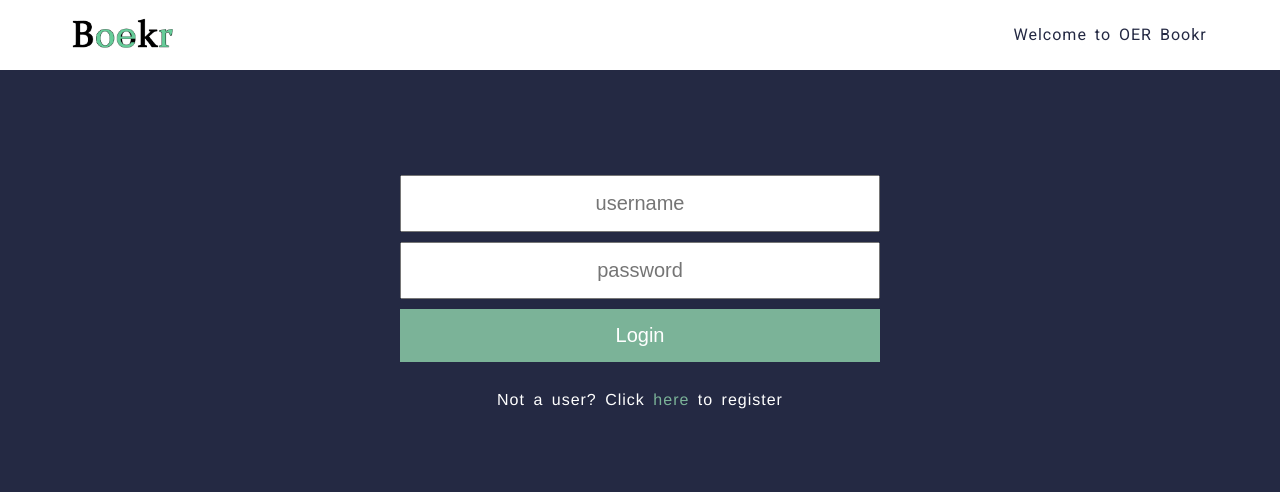
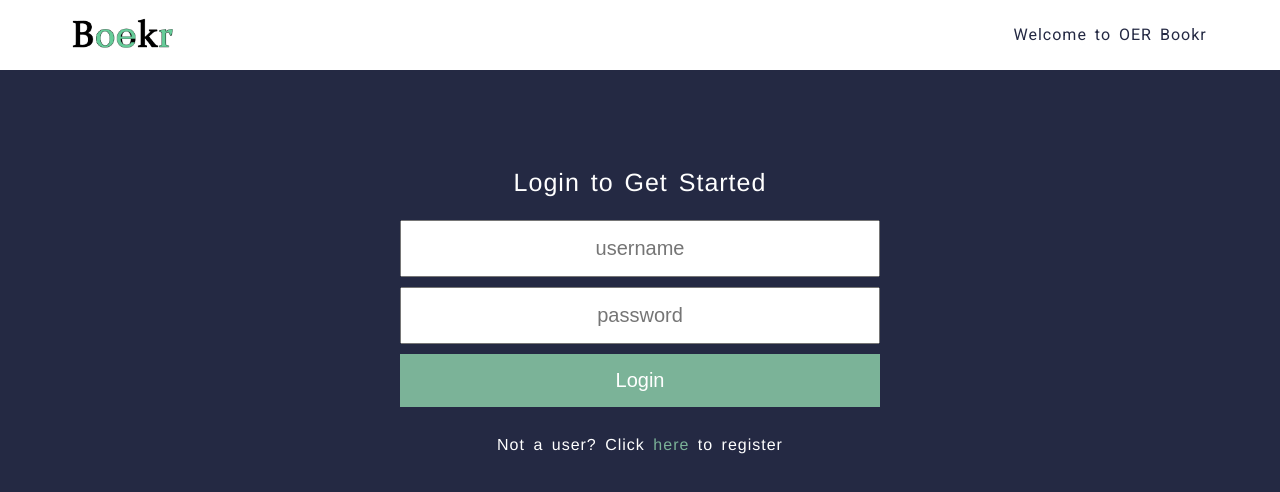
Before and after one commit to oer-bookr-6-24-2019/oer-bookr-FE, a React (Create React App) app in the folder oerbookr/: page /login in a window 1280 px wide. Shown: the top 492 px of the page. Built offline with nearby package versions, Linux system fonts and the light colour scheme.

Commit message:
updated login styling

```diff
--- a/oerbookr/src/components/inputs/LoginInput.js
+++ b/oerbookr/src/components/inputs/LoginInput.js
@@ -48,6 +48,7 @@ class LoginInput extends Component {
   render() {
     return (
       <div className='container'>
+        <h1 className='login'>Login to Get Started</h1>
         <form
           onSubmit={
             this.state.loggingIn ? this.loginHandler : this.registerHandler
--- a/oerbookr/src/styles/_loginInputStyles.scss
+++ b/oerbookr/src/styles/_loginInputStyles.scss
@@ -5,6 +5,13 @@
   text-align: center;
   max-width: 80rem;
   margin: 10rem auto 0 auto;
+
+  .login {
+    font-size: 2.5rem;
+    font-family: $font-primary;
+    color: $color-font;
+    margin-bottom: 2rem;
+  }
 
   form {
     display: flex;
--- a/oerbookr/src/styles/_singleBookPageStyles.scss
+++ b/oerbookr/src/styles/_singleBookPageStyles.scss
@@ -58,6 +58,7 @@
   .container {
     margin: 0 auto;
     .modalButton {
+      cursor: pointer;
       color: #fff;
       margin-right: 1rem;
       width: 8rem;
```
Also changed, not shown: oerbookr/src/views/LoginPage.js (line endings or trailing spaces).
